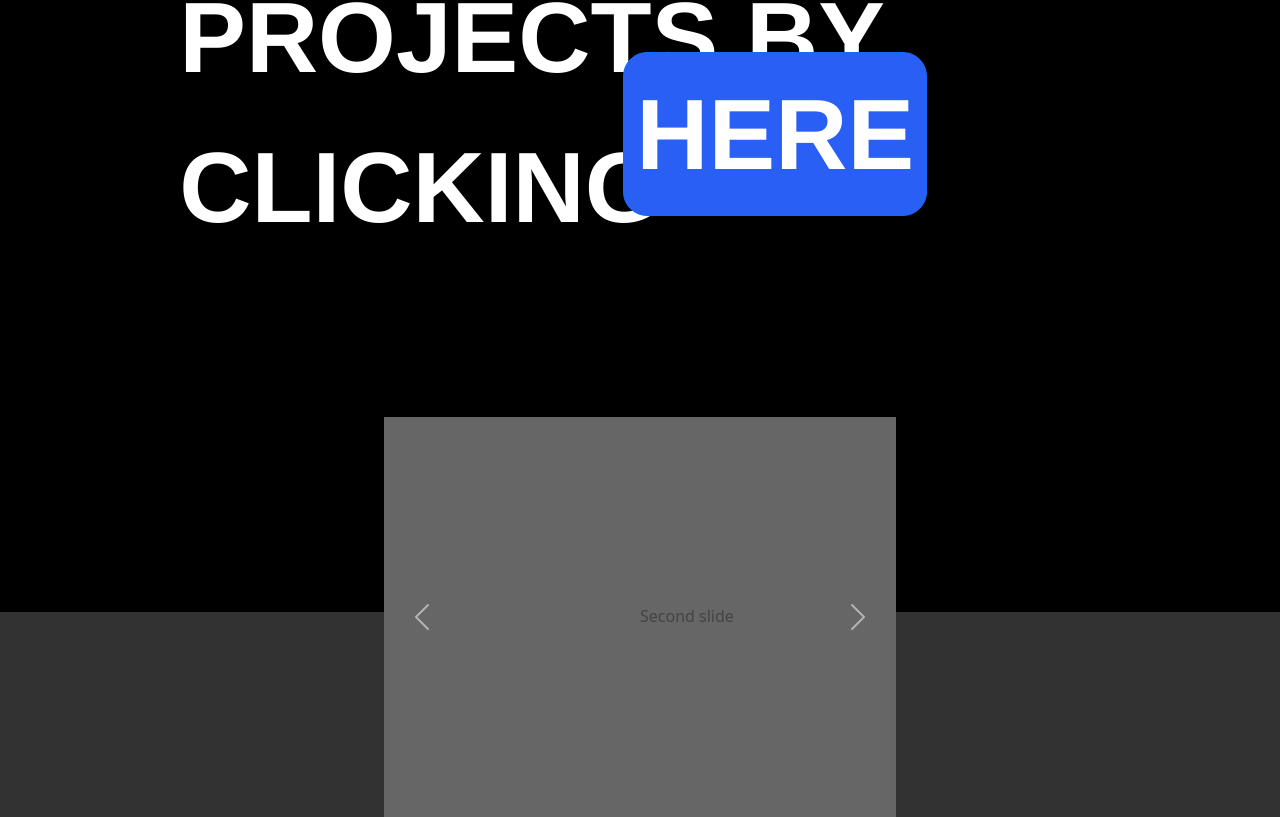
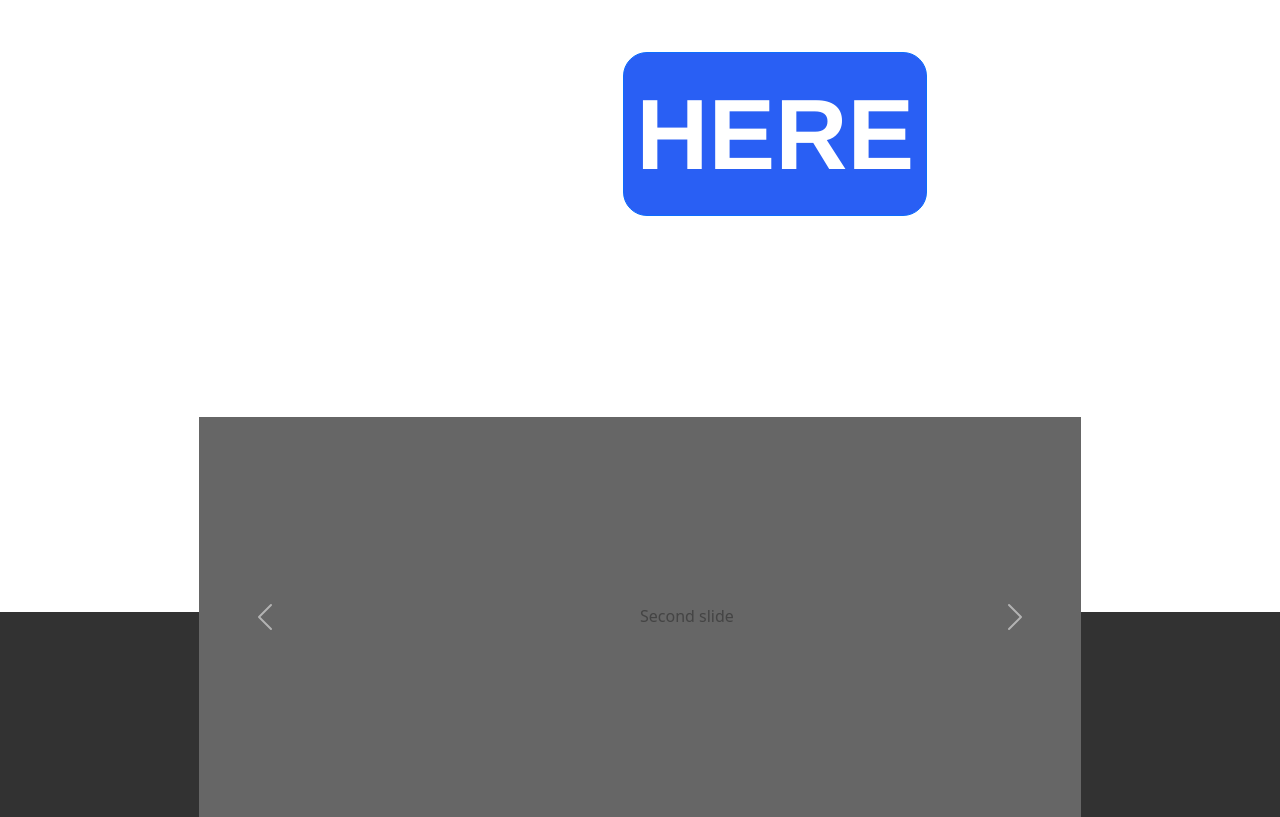
Before and after one commit to Stealerwolf/PORTFOLIO, a React (Vite) app in the folder portfolio/: page / in a window 1280 px wide. Shown: the part 1136-1953 px from the top of the page. Built offline with nearby package versions, Linux system fonts and the light colour scheme.

Commit message:
forced fixed padding and white page for debugging

```diff
--- a/portfolio/src/components/Carousel.tsx
+++ b/portfolio/src/components/Carousel.tsx
@@ -3,7 +3,7 @@ function Carousel() {
     <div id="carouselExampleAutoplaying" className="carousel slide carousel" data-bs-ride="carousel">
       <div className="carousel-inner">
         <div className="carousel-item">
-          <svg className="bd-placeholder-img bd-placeholder-img-lg d-block w-100" width={800} height={400} xmlns="http://www.w3.org/2000/svg" role="img" aria-label="Placeholder: First slide" preserveAspectRatio="xMidYMid slice" focusable="false">
+          <svg className="bd-placeholder-img bd-placeholder-img-lg d-block w-100 center-block" width={100} height={400} xmlns="http://www.w3.org/2000/svg" role="img" aria-label="Placeholder: First slide" preserveAspectRatio="xMidYMid slice" focusable="false">
             <title>Placeholder</title>
             <rect width="100%" height="100%" fill="#777" />
             <text x="50%" y="50%" fill="#555" dy=".3em">
--- a/portfolio/src/main.css
+++ b/portfolio/src/main.css
@@ -91,7 +91,7 @@
 }
 
 .BlackPage {
-  background-color: black;
+  background-color: white;
   height: 100vh;
 }
 
@@ -113,6 +113,13 @@
 }
 
 .carousel {
-  margin-left: 30%;
-  margin-right: 30%;
+  margin-left: 199px;
+  margin-right: 199px;
 }
+
+/*removes weird inherited padding that was messing with the layout and carousel */
+body {
+  padding: 0 !important;
+}
+
+/*removes weird inherited padding that was messing with the layout and carousel */
```
Also changed, not shown: 1 other file (tests, documents, lock files or other folders).
